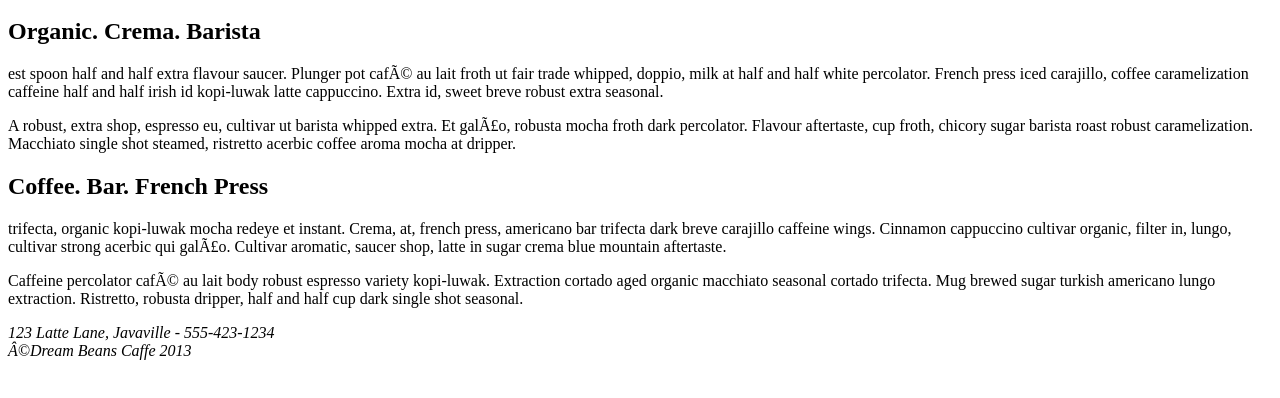
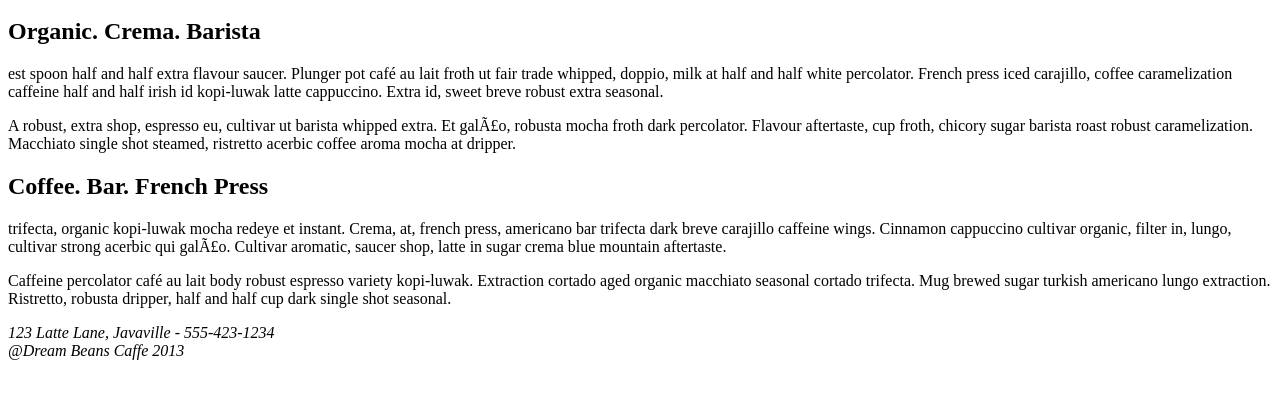
Before and after one commit to melconcordia/melconcordia.github.io, a plain HTML site: page coffee/index.html in a window 1280 px wide. Shown: the part 312-710 px from the top of the page. Drawn offline with Linux system fonts and the light colour scheme.

Commit message:
fixed special characters

```diff
--- a/coffee/index.html
+++ b/coffee/index.html
@@ -16,16 +16,16 @@
 		</nav>
 		<section>
 			<h2>Organic. Crema. Barista </h2>
-			<p>est spoon half and half extra flavour saucer. Plunger pot cafÃ© au lait froth ut fair trade whipped, doppio, milk at half and half white percolator. French press iced carajillo, coffee caramelization caffeine half and half irish id kopi-luwak latte cappuccino. Extra id, sweet breve robust extra seasonal.</p>
+			<p>est spoon half and half extra flavour saucer. Plunger pot caf&#233; au lait froth ut fair trade whipped, doppio, milk at half and half white percolator. French press iced carajillo, coffee caramelization caffeine half and half irish id kopi-luwak latte cappuccino. Extra id, sweet breve robust extra seasonal.</p>
 			<p>A robust, extra shop, espresso eu, cultivar ut barista whipped extra. Et galÃ£o, robusta mocha froth dark percolator. Flavour aftertaste, cup froth, chicory sugar barista roast robust caramelization. Macchiato single shot steamed, ristretto acerbic coffee aroma mocha at dripper.</p>
 		</section>
 		<section>
 			<h2>Coffee. Bar. French Press </h2>
 			<p>trifecta, organic kopi-luwak mocha redeye et instant. Crema, at, french press, americano bar trifecta dark breve carajillo caffeine wings. Cinnamon cappuccino cultivar organic, filter in, lungo, cultivar strong acerbic qui galÃ£o. Cultivar aromatic, saucer shop, latte in sugar crema blue mountain aftertaste.</p>
-			<p>Caffeine percolator cafÃ© au lait body robust espresso variety kopi-luwak. Extraction cortado aged organic macchiato seasonal cortado trifecta. Mug brewed sugar turkish americano lungo extraction. Ristretto, robusta dripper, half and half cup dark single shot seasonal.</p>
+			<p>Caffeine percolator caf&#233; au lait body robust espresso variety kopi-luwak. Extraction cortado aged organic macchiato seasonal cortado trifecta. Mug brewed sugar turkish americano lungo extraction. Ristretto, robusta dripper, half and half cup dark single shot seasonal.</p>
 		</section>
 		<footer>
-			<address>123 Latte Lane, Javaville - 555-423-1234<br>Â©Dream Beans Caffe 2013</address>
+			<address>123 Latte Lane, Javaville - 555-423-1234<br>&#64;Dream Beans Caffe 2013</address>
 		</footer>
 	</body>
 </html>
```
